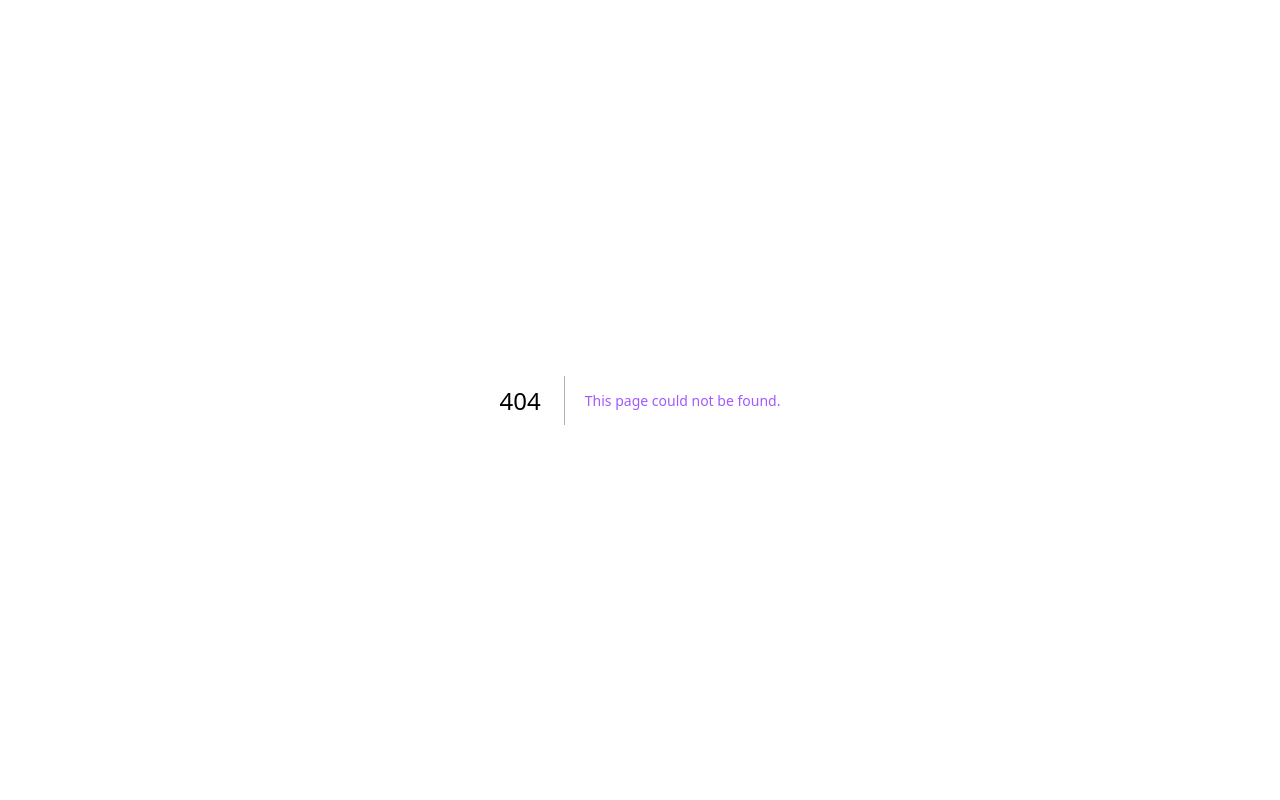
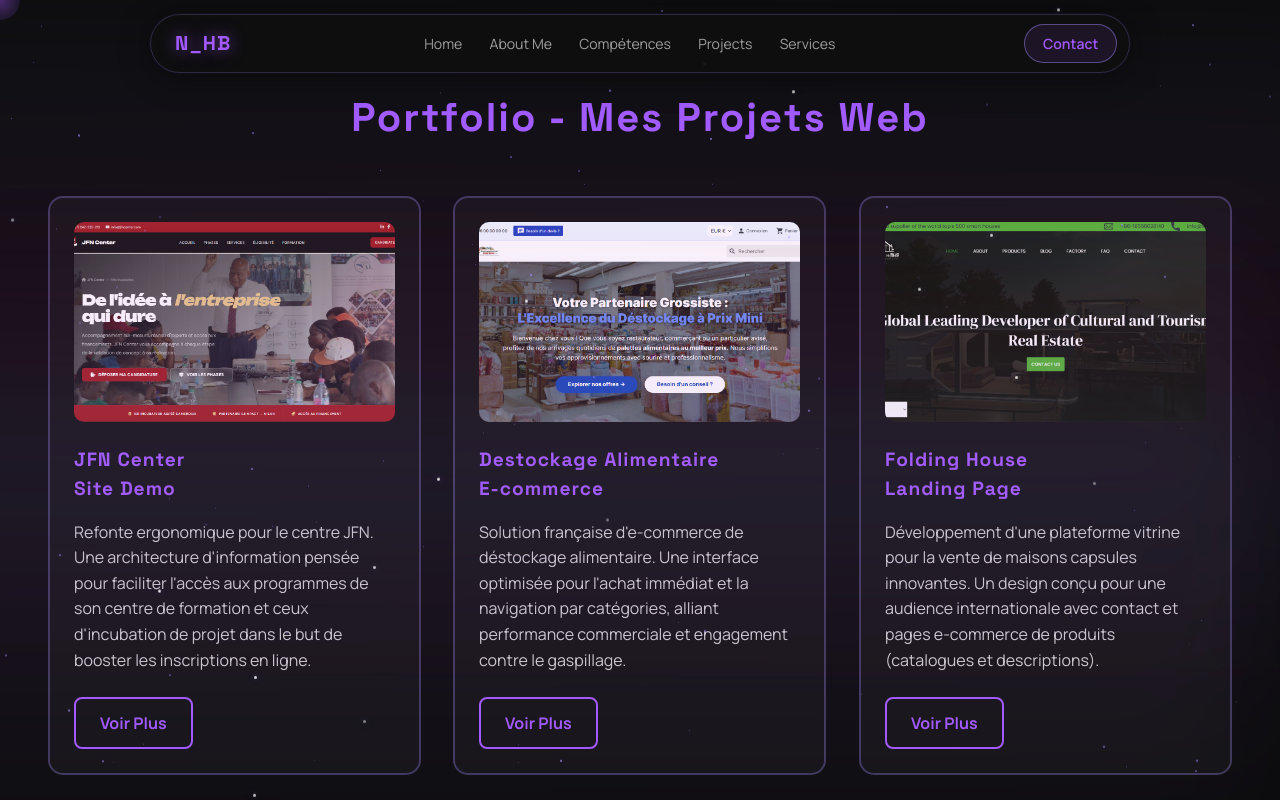
Before and after one commit to blueskyfix/portfolio-nhb_nextjs, a Next.js app: page /projects in a window 1280 px wide. Before the commit this address had no page. Shown: the top 800 px of the page. Built offline with nearby package versions, Linux system fonts and the light colour scheme.

Commit message:
Mettre page supp projets complets

```diff
--- /dev/null
+++ b/app/data/projects.ts
@@ -0,0 +1,54 @@
+export type Project = {
+  id: number;
+  title: string;
+  description: string;
+  image: string;
+  alt: string;
+  link?: string;
+  tags?: string[];
+  featured?: boolean; // ← pour filtrer les projets mis en avant sur la home
+};
+
+export const projects: Project[] = [
+  {
+    id: 1,
+    image: '/assets/Images/app-web.png',
+    alt: 'Application Web Personnalisée',
+    title: 'JFN Center\n Site Demo ',
+    description:
+      "Refonte ergonomique pour le centre JFN. Une architecture d'information pensée pour faciliter l'accès aux programmes de son centre de formation et ceux d'incubation de projet dans le but de booster les inscriptions en ligne.",
+    link: 'https://jfncenter-demo.onrender.com/',
+    featured: true,
+  },
+  {
+    id: 2,
+    image: '/assets/Images/destockage.png',
+    alt: 'Landing page Destockage Alimentaire',
+    title: 'Destockage Alimentaire\nE-commerce',
+    description:
+      "Solution française d'e-commerce de déstockage alimentaire. Une interface optimisée pour l'achat immédiat et la navigation par catégories, alliant performance commerciale et engagement contre le gaspillage.",
+    link: 'https://destockagealimentaireprixmini.com/',
+    featured: true,
+  },
+  {
+    id: 3,
+    image: '/assets/Images/folding-house.png',
+    alt: 'Site vitrine Folding House',
+    title: 'Folding House\nLanding Page',
+    description:
+      "Développement d'une plateforme vitrine pour la vente de maisons capsules innovantes. Un design conçu pour une audience internationale avec contact et pages e-commerce de produits (catalogues et descriptions).",
+    link: 'https://foldinghouse.site',
+    featured: true,
+  },
+  {
+    id: 4,
+    image: '/assets/Images/folding-house.png',
+    alt: 'Site vitrine Folding House',
+    title: 'Folding House\nLanding Page',
+    description:"Développement d'une plateforme vitrine pour la vente de maisons capsules innovantes. Un design conçu pour une audience internationale avec contact et pages e-commerce de produits (catalogues et descriptions).",
+    link: 'https://foldinghouse.site',
+  },
+];
+
+// Projets mis en avant sur la home (max 3)
+export const featuredProjects = projects.filter((p) => p.featured).slice(0, 3);
--- a/app/globals.css
+++ b/app/globals.css
@@ -572,7 +572,7 @@ p { line-height: 1.8; color: rgba(255,255,255,0.9); }
 
 #list_project {
   display: grid;
-  grid-template-columns: repeat(auto-fit, minmax(280px, 1fr));
+  grid-template-columns: repeat(3, 1fr);
   gap: 2rem;
 }
 
@@ -605,9 +605,9 @@ p { line-height: 1.8; color: rgba(255,255,255,0.9); }
 }
 
 .project h3 { color: #A259FF; margin-bottom: 1rem; font-size: 1.2rem; }
-.project p { color: rgba(255,255,255,0.8); line-height: 1.6; margin-bottom: 1.5rem; flex: 1; }
+.project p, .projects p { color: rgba(255,255,255,0.8); line-height: 1.6; margin-bottom: 1.5rem; flex: 1; }
 
-.project button {
+.project button, .plus button {
   padding: 0.75rem 1.5rem;
   border-radius: 8px;
   border: 2px solid #A259FF;
@@ -620,7 +620,7 @@ p { line-height: 1.8; color: rgba(255,255,255,0.9); }
   align-self: flex-start;
 }
 
-.project button:hover {
+.project button:hover, .plus button:hover {
   background-color: #A259FF;
   color: #0A0A0A;
   box-shadow: 0 0 20px rgba(162,89,255,0.6);
@@ -991,7 +991,7 @@ footer .social-links li a:hover img { filter: brightness(0); }
     transform: translateX(-50%);
     width: 92vw;
     background: rgba(15,15,15,0.96);
-    backdrop-filter: blur(20px);
+    --webkit-backdrop-filter: blur(20px);
     border: 1px solid rgba(162,143,255,0.25);
     border-radius: 20px;
     padding: 0.75rem;
--- a/app/page.tsx
+++ b/app/page.tsx
@@ -1,5 +1,7 @@
 import dynamic from 'next/dynamic'
 import Image from 'next/image'
+import Link from "next/link";
+import { featuredProjects } from "@/app/data/projects";
 
 import ContactForm from '@/components/ContactForm'
 
@@ -7,38 +9,6 @@ import ContactForm from '@/components/ContactForm'
 const ClientEffects = dynamic(() => import('@/components/ClientEffects'), {
   ssr: false,
 })
-
-// ─── Données des projets ────────────────────────────────────────────────────
-// Pour ajouter un projet → ajouter un objet ici, rien d'autre à toucher.
-const projects = [
-  {
-    id: 1,
-    image: '/assets/Images/app-web.png',
-    alt: 'Application Web Personnalisée',
-    title: 'JFN Center\n Site Demo ',
-    description:
-      "Refonte ergonomique pour le centre JFN. Une architecture d'information pensée pour faciliter l'accès aux programmes de son centre de formation et ceux d'incubation de projet dans le but de booster les inscriptions en ligne.",
-    link: 'https://jfncenter-demo.onrender.com/',
-  },
-  {
-    id: 2,
-    image: '/assets/Images/destockage.png',
-    alt: 'Landing page Destockage Alimentaire',
-    title: 'Destockage Alimentaire\nE-commerce',
-    description:
-      "Solution française d'e-commerce de déstockage alimentaire. Une interface optimisée pour l'achat immédiat et la navigation par catégories, alliant performance commerciale et engagement contre le gaspillage.",
-    link: 'https://destockagealimentaireprixmini.com/',
-  },
-  {
-    id: 3,
-    image: '/assets/Images/folding-house.png',
-    alt: 'Site vitrine Folding House',
-    title: 'Folding House\nLanding Page',
-    description:
-      "Développement d'une plateforme vitrine pour la vente de maisons capsules innovantes. Un design conçu pour une audience internationale avec contact et pages e-commerce de produits (catalogues et descriptions).",
-    link: 'https://foldinghouse.site',
-  },
-]
 
 // ─── Données des services ────────────────────────────────────────────────────
 const services = [
@@ -217,7 +187,7 @@ export default function Home() {
         <section id="projects">
           <h2 className="Space_Grotesk">Portfolio - Mes Projets Web</h2>
           <div id="list_project">
-            {projects.map((project) => (
+            {featuredProjects.map((project) => (
               <div className="project" key={project.id}>
                 <Image
                   src={project.image}
@@ -242,6 +212,13 @@ export default function Home() {
                 )}
               </div>
             ))}
+          </div>
+          <div className="flex justify-center mt-8">
+            <Link href="/projects"
+              className="group inline-flex items-center px-8 py-4 plus">
+              <button>Voir tous mes projets</button>
+              <i className="fa-solid fa-arrow-right transition-transform duration-300 group-hover:translate-x-1"></i>
+            </Link>
           </div>
         </section>
 
--- /dev/null
+++ b/app/projects/page.tsx
@@ -0,0 +1,80 @@
+import dynamic from 'next/dynamic'
+import Image from "next/image";
+import Link from "next/link";
+import { projects } from "@/app/data/projects";
+import AstralBackground from '@/components/AstralBackground'
+
+// Chargé uniquement côté client (étoiles, particules, scroll, nav)
+const ClientEffects = dynamic(() => import('@/components/ClientEffects'), {
+  ssr: false,
+})
+
+export const metadata = {
+  title: "Mes Projets | Horatio Dev",
+  description: "Tous mes projets web — sites vitrines, apps React, Next.js.",
+};
+
+export default function ProjetsPage() {
+  return (
+    <>
+    <AstralBackground>
+
+          {/* ── NAVIGATION ── */}
+      <nav id="mainNav">
+        <h2 className="Space_Grotesk">N_HB</h2>
+        <button className="nav-toggle Manrope" id="navToggle" aria-label="Ouvrir le menu">
+          ☰
+        </button>
+        <ul id="navMenu">
+          <li className="Manrope"><a href="/" className="link">Home</a></li>
+          <li className="Manrope"><a href="/#about_me" className="link">About Me</a></li>
+          <li className="Manrope"><a href="/expert" className="link">Compétences</a></li>
+          <li className="Manrope"><a href="/projects" className="link">Projects</a></li>
+          <li className="Manrope"><a href="/services" className="link">Services</a></li>
+        </ul>
+        <div>
+          <button className="Manrope">
+            <a href="/#contact" className="link">Contact</a>
+          </button>
+        </div>
+      </nav>
+
+    <main className="min-h-screen bg-[#0A0A0A] text-white py-2">
+
+
+      {/* PROJETS */}
+        <section id="projects" className='pt-4'>
+          <h2 className="Space_Grotesk">Portfolio - Mes Projets Web</h2>
+          <div id="list_project">
+            {projects.map((project) => (
+              <div className="project" key={project.id}>
+                <Image
+                  src={project.image}
+                  alt={project.alt}
+                  width={600}
+                  height={200}
+                  style={{ objectFit: 'cover', borderRadius: '10px', marginBottom: '1.5rem' }}
+                  loading="lazy"
+                />
+                <h3 className="Space_Grotesk" style={{ whiteSpace: 'pre-line' }}>
+                  {project.title}
+                </h3>
+                <p>{project.description}</p>
+                {project.link ? (
+                  <a href={project.link} target="_blank" rel="noopener noreferrer">
+                    <button className="Manrope">Voir Plus</button>
+                  </a>
+                ) : (
+                  <button className="Manrope" disabled style={{ opacity: 0.5, cursor: 'not-allowed' }}>
+                    Bientôt disponible
+                  </button>
+                )}
+              </div>
+            ))}
+          </div>
+        </section>
+    </main>
+    </AstralBackground>
+    </>
+  );
+}
--- /dev/null
+++ b/components/AstralBackground.tsx
@@ -0,0 +1,29 @@
+// components/AstralBackground.tsx
+import dynamic from 'next/dynamic'
+
+const ClientEffects = dynamic(() => import('@/components/ClientEffects'), {
+  ssr: false,
+})
+
+interface Props {
+  children: React.ReactNode
+}
+
+export default function AstralBackground({ children }: Props) {
+  return (
+    <>
+      <ClientEffects />
+
+      <div className="aurora-container">
+        <div className="aurora aurora-1" />
+        <div className="aurora aurora-2" />
+        <div className="aurora aurora-3" />
+      </div>
+      <div className="stars-container" id="starsContainer" />
+      <div className="particles-container" id="particlesContainer" />
+      <div className="cursor-glow" id="cursorGlow" />
+
+      {children}
+    </>
+  )
+}
```
